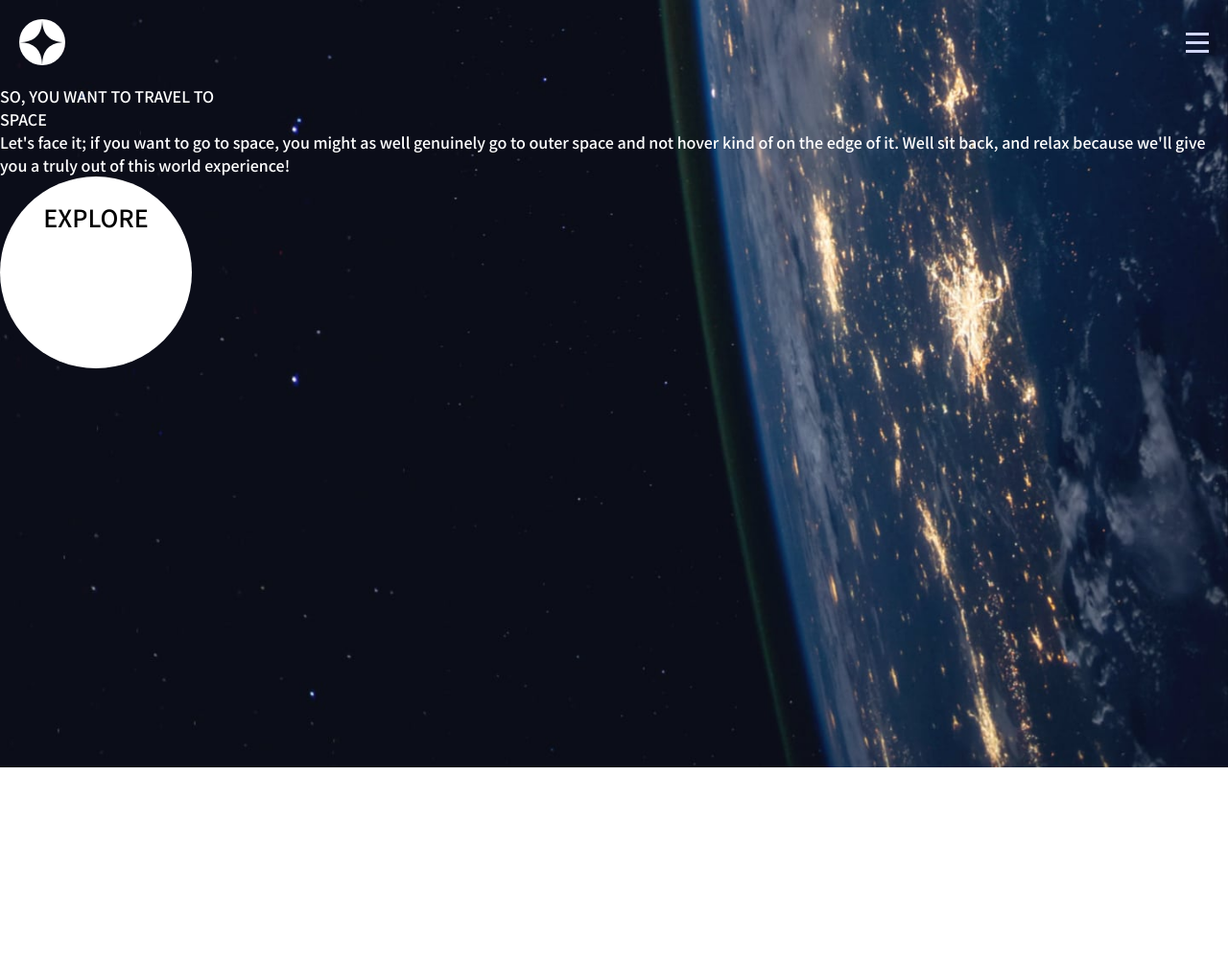
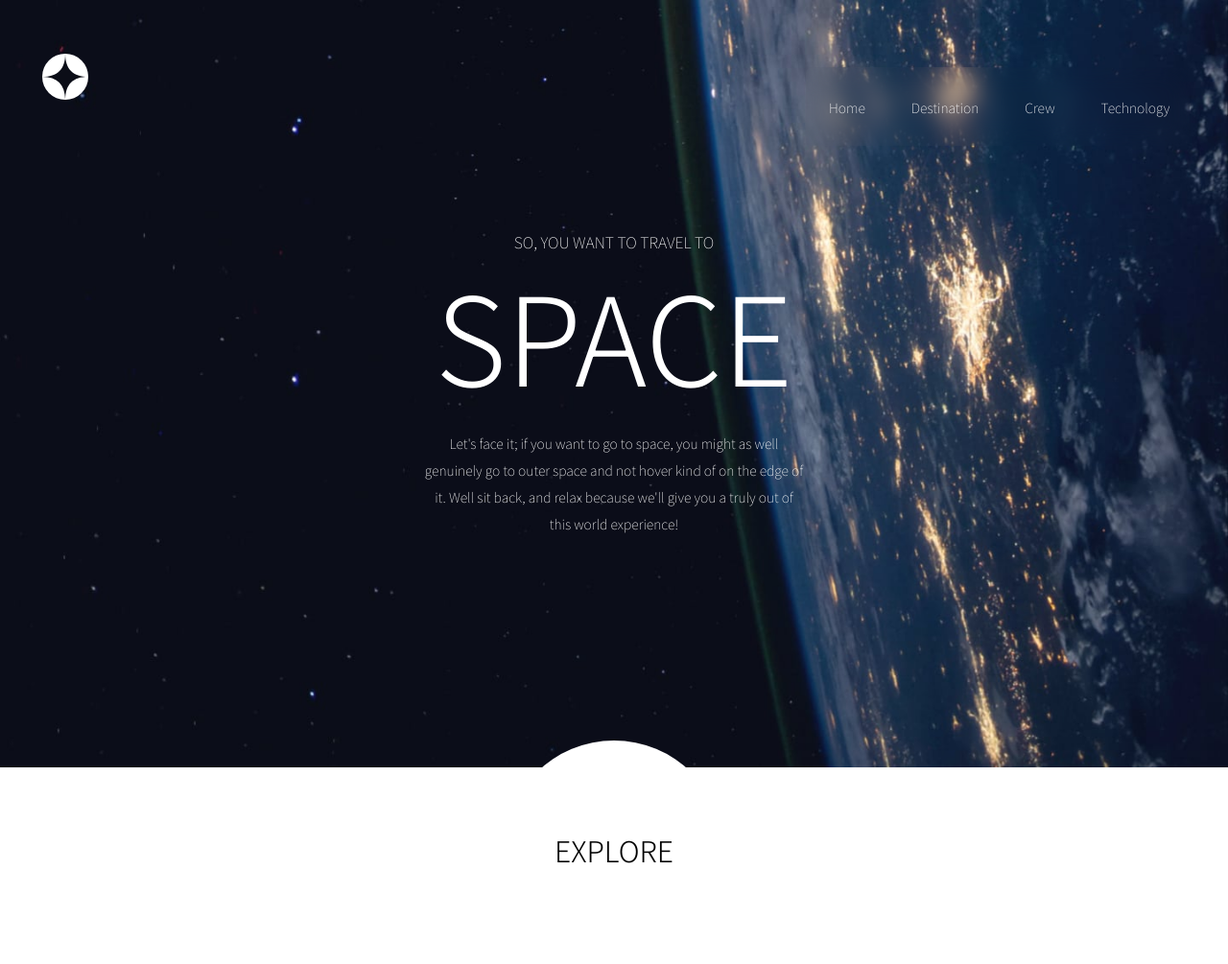
Before and after one commit to zahra-200/space-tourism-website, a website: page src/index.html in a window 1280 px wide. Shown: the whole page at 96% size. Before the commit the page ends 800 px from the top, so only its background shows below. Drawn offline with Linux system fonts and the light colour scheme.

Commit message:
finish mobile and tablet design for home page

```diff
--- a/src/index.html
+++ b/src/index.html
@@ -10,35 +10,38 @@
 
   <title>Frontend Mentor | Space tourism website</title>
 </head>
-<body class=" h-screen min-[1020px]:bg-[url('../assets/home/background-home-desktop.jpg')] min-[450px]:bg-[url('../assets/home/background-home-tablet.jpg')] max-[450px]:bg-[url('../assets/home/background-home-mobile.jpg')] bg-no-repeat bg-cover">
-  <div class="flex justify-between items-center p-5">
+<body class=" h-screen min-[1020px]:bg-[url('../assets/home/background-home-desktop.jpg')] min-[450px]:bg-[url('../assets/home/background-home-tablet.jpg')] max-[450px]:bg-[url('../assets/home/background-home-mobile.jpg')] bg-no-repeat bg-cover ">
+  <!-- Navbar -->
+  <div class="flex justify-between items-center p-5 lg:p-14 lg:pl-11 ">
     <svg xmlns="http://www.w3.org/2000/svg" width="48" height="48" ><g fill="none" fill-rule="evenodd"><circle cx="24" cy="24" r="24" fill="#FFF"/><path fill="#0B0D17" d="M24 0c0 16-8 24-24 24 15.718.114 23.718 8.114 24 24 0-16 8-24 24-24-16 0-24-8-24-24z"/></g></svg>
     <div id="collapsibleIcon" class="flex justify-end items-end flex-col relative ">
 
-      <div id="iconContainer">
+      <div id="iconContainer" class="sm:invisible">
         <svg xmlns="http://www.w3.org/2000/svg" width="24" height="21" ><g fill="#D0D6F9" fill-rule="evenodd"><path d="M0 0h24v3H0zM0 9h24v3H0zM0 18h24v3H0z"/></g></svg>
       </div>
 
-      <ul class="backdrop-blur-md text-white top-7 right-0 absolute w-[240px] rounded-b-md rounded-tl-md invisible">
-        <li class="p-[30px] border-b-[1px] border-b-gray-600 hover:bg-[#8181816c]">00 Home</li>
-        <li class="p-[30px] border-b-[1px] border-b-gray-600 hover:bg-[#8181816c]">01 Destination</li>
-        <li class="p-[30px] border-b-[1px] border-b-gray-600 hover:bg-[#8181816c]">02 Crew</li>
-        <li class="p-[30px] border-b-[1px] border-b-gray-600 hover:bg-[#8181816c]">03 Technology</li>
+      <ul class=" flex flex-col  text-white top-7 right-0 absolute w-[240px] rounded-b-md rounded-tl-md invisible backdrop-blur-md
+      sm:visible sm:-right-4 sm:-top-9 sm:flex-row sm:bg-[#131522] sm:w-[400px]
+      lg:backdrop-blur-md lg:bg-inherit lg:top-0">
+        <li class="nav_li"><span class="numbers">00</span><a href="index.html"> Home</a></li>
+        <li class="nav_li"><span class="numbers">01</span><a href=""> Destination</a></li>
+        <li class="nav_li"><span class="numbers">02</span><a href=""> Crew</a></li>
+        <li class="nav_li"><span class="numbers">03</span><a href=""> Technology</a></li>
       </ul>
     </div>
 
 
   </div>
-
-<div class="text-white">
-  <h3>SO, YOU WANT TO TRAVEL TO</h3>
-  <h1>SPACE</h1>
-  <h5>Let's face it; if you want to go to space, you might as well genuinely go to
+  <!-- Body text -->
+  <div class="text-white text-center grid gap-5 sm:mt-20">
+    <h3 >SO, YOU WANT TO TRAVEL TO</h3>
+    <h1 class="font-[400] text-7xl sm:text-9xl sm:font-[300] ">SPACE</h1>
+    <h5 class=" text-xs leading-6 text-center w-[270px] m-auto sm:w-[395px] sm:mt-4 sm:text-sm sm:leading-7">Let's face it; if you want to go to space, you might as well genuinely go to
       outer space and not hover kind of on the edge of it. Well sit back, and relax
       because we'll give you a truly out of this world experience!
     </h5>
+    <h1 class="bg-white text-black w-[150px] h-[150px] pt-12 rounded-full text-center text-[25px] font-[400] m-auto mt-20 sm:w-[230px] sm:h-[230px] sm:mt-48 sm:mb-20 sm:pt-24 sm:text-3xl sm:font-[300]">EXPLORE</h1>
   </div>
-<h1 class="bg-white w-[200px] h-[200px] p-6 rounded-full text-center text-[25px]">EXPLORE</h1>
   <!-- js files   -->
   <script src="jsCode.js"></script>
 </body>
--- a/src/input.css
+++ b/src/input.css
@@ -1,3 +1,14 @@
 @tailwind base;
 @tailwind components;
 @tailwind utilities;
+
+@layer components{
+    .nav_li{
+       @apply p-[30px] border-b-[1px] border-b-gray-600 hover:bg-[#8181816c] hover:cursor-pointer
+       sm:border-0  sm:hover:border-b-2 sm:hover:border-b-white sm:hover:bg-[#131522] sm:px-6 sm:pt-3  sm:text-sm
+
+    }
+    .numbers{
+        @apply sm:invisible
+    }
+}
--- a/src/style.css
+++ b/src/style.css
@@ -3,6 +3,6 @@
 body{
     font-family: "Noto Sans TC", sans-serif;
     font-optical-sizing: auto;
-    font-weight: 500;
+    font-weight: 100;
     font-style: normal;
 }
```
Also changed, not shown: src/output.css. Lines whose indentation alone changed are shown as unchanged.
